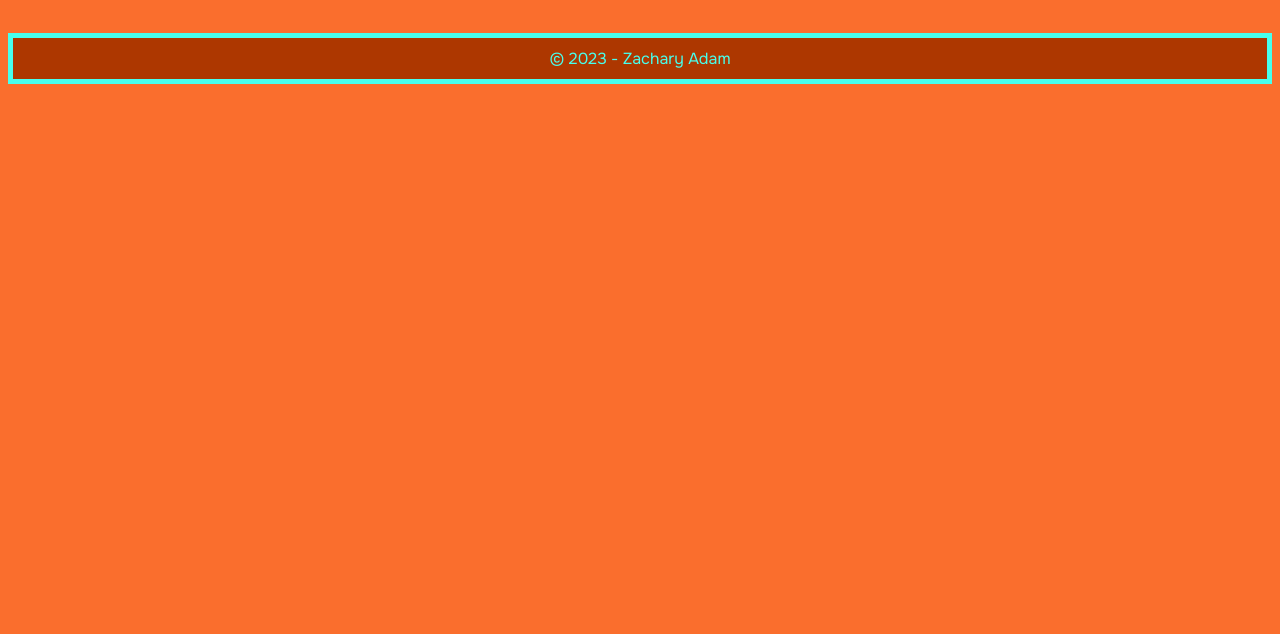
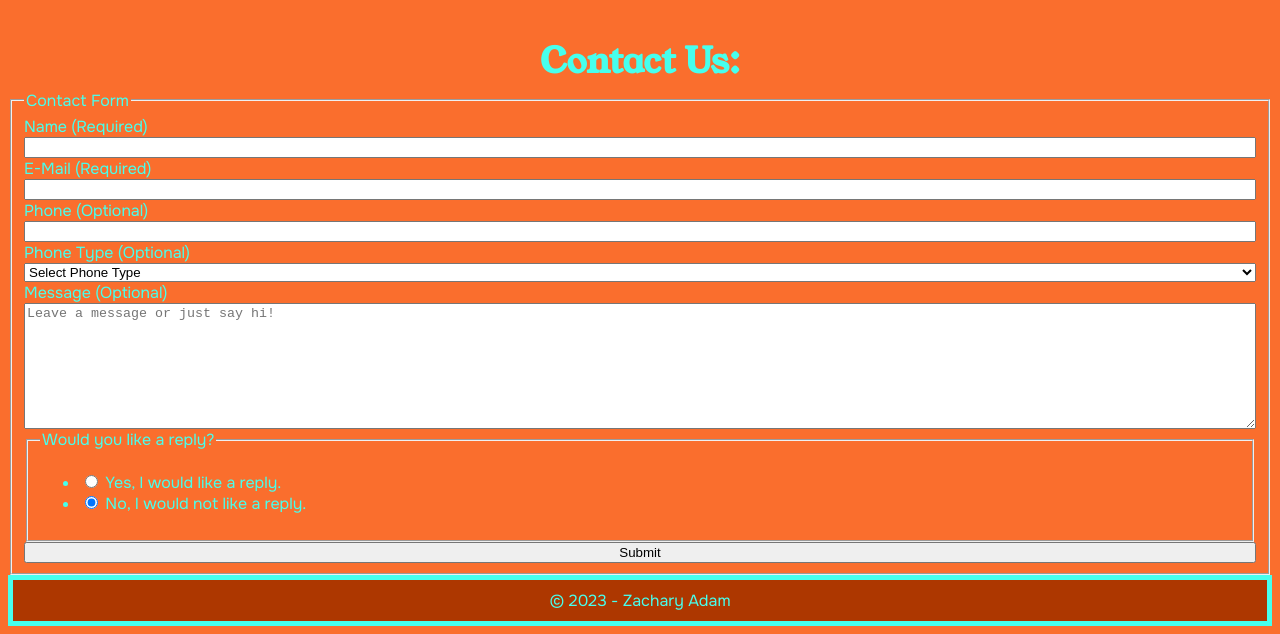
Before and after one commit to RVCC-IDMX/about-me-zackadam0-1, a plain HTML site: page index.html in a window 1280 px wide. Shown: the part 4062-4696 px from the top of the page. Before the commit the page ends 4154 px from the top, so only its background shows below. Drawn offline with Linux system fonts and the light colour scheme.

Commit message:
add netlify form

```diff
--- a/css/style.css
+++ b/css/style.css
@@ -137,6 +137,12 @@ figcaption{
     position:relative;
 }
 
+/*Contact Form*/
+
+#formElements {
+    display: grid;
+}
+
 
 /* Tablet Size */
 @media screen and (min-width: 60em){
--- a/index.html
+++ b/index.html
@@ -147,6 +147,63 @@
 
         </section>
 
+        <section id="contact">
+
+            <h2>Contact Us:</h2>
+
+            <form id="contactForm" name="contactForm" method="post" data-netlify="true">
+
+                <fieldset>
+
+                    <legend>Contact Form</legend>
+
+                    <div id="formElements">
+                    <label for="name">Name (Required)</label>
+                    <input type="text" id="name" name="name" required>
+
+                    <label for="email">E-Mail (Required)</label>
+                    <input type="email" id="email" name="email" required>
+
+                    <label for="tel">Phone (Optional)</label>
+                    <input type="phone" id="phone" name="phone">
+
+                    <label for="phontype">Phone Type (Optional)</label>
+                    <select id="phonetype" name="phonetype">
+                        <option value="" selected>Select Phone Type</option>
+                        <option value="Mobile">Mobile</option>
+                        <option value="Home">Home</option>
+                        <option value="Work">Work</option>
+                    </select>
+
+                    <label for="message">Message (Optional)</label>
+                    <textarea id="message" name="message" rows=8 placeholder="Leave a message or just say hi!"></textarea>
+
+                    <fieldset>
+                        <legend>Would you like a reply?</legend>
+
+                        <ul>
+                            <li>
+                                <input type="radio" id="messageReplyYes" name="reply" value="yes, reply">
+                                <label for="messageReplyYes">Yes, I would like a reply.</label>
+                            </li>
+                            <li>
+                                <input type="radio" id="messageReplyNo" name="reply" checked value="no reply">
+                                <label for="messageReplyNo">No, I would not like a reply.</label>
+                            </li>
+                        </ul>
+
+                    </fieldset>
+
+                    <button type="submit">Submit</button>
+
+                    </div>
+
+                </fieldset>
+
+            </form>
+
+        </section>
+
 
     </main>
 
```
